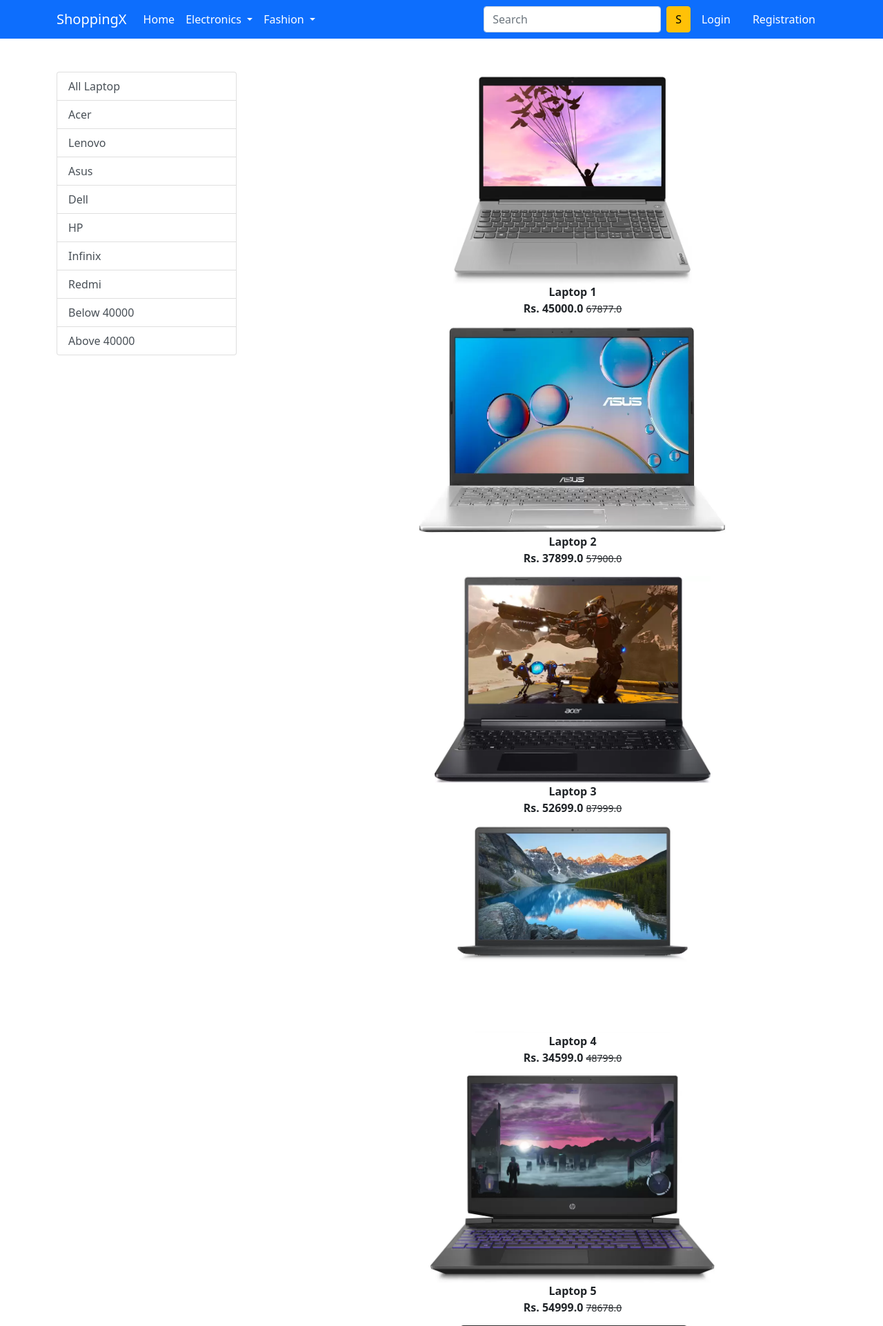
After one commit to Abhishek-003/Django_Ecommerce_website, a Django app: page /laptop/ in a window 1280 px wide. The commit adds this page. Shown: the top 1922 px of the page at 69% size. Run offline with Django 4.2, Linux system fonts and the light colour scheme; data comes from the database, SQL or seed files in the repository; both versions use the stored data as it was after the commit; parts of the project's set-up code (start-up, migrations or seed data) failed here and were passed over; some libraries are stand-ins or nearby versions.

Commit message:
Implemented views for laptops, topwears and bottomwears

```diff
--- a/app/templates/app/base.html
+++ b/app/templates/app/base.html
@@ -39,7 +39,7 @@
              </a>
              <ul class="dropdown-menu" aria-labelledby="electronicsDropdown">
                <li><a class="dropdown-item" href="{% url 'mobile' %}">Mobile</a></li>
-               <li><a class="dropdown-item" href="#">Laptop</a></li>
+               <li><a class="dropdown-item" href="{% url 'laptop' %}">Laptop</a></li>
              </ul>
            </li>
            <li class="nav-item dropdown">
@@ -47,8 +47,8 @@
                Fashion
              </a>
              <ul class="dropdown-menu" aria-labelledby="fashionDropdown">
-               <li><a class="dropdown-item" href="#">Top Wear</a></li>
-               <li><a class="dropdown-item" href="#">Bottom Wear</a></li>
+               <li><a class="dropdown-item" href="{% url 'topwear' %}">Top Wear</a></li>
+               <li><a class="dropdown-item" href="{% url 'bottomwear' %}">Bottom Wear</a></li>
              </ul>
            </li>
          </ul>
--- /dev/null
+++ b/app/templates/app/laptop.html
@@ -0,0 +1,39 @@
+{% extends 'app/base.html' %}
+{% load static %}
+{% block title %}Laptop{% endblock title %}
+{% block main-content %}
+<div class="container my-5">
+ <div class="row">
+  <div class="col-sm-3">
+    <div class="list-group">
+        <a href="{% url 'laptop' %}" class="list-group-item list-group-item-action" aria-current="true">All Laptop</a>
+        <a href="{% url 'laptopdata' 'Acer' %}" class="list-group-item list-group-item-action" aria-current="true">Acer</a>
+        <a href="{% url 'laptopdata' 'Lenovo' %}" class="list-group-item list-group-item-action" aria-current="true">Lenovo</a>
+        <a href="{% url 'laptopdata' 'Asus' %}" class="list-group-item list-group-item-action" aria-current="true">Asus</a>
+        <a href="{% url 'laptopdata' 'Dell' %}" class="list-group-item list-group-item-action" aria-current="true">Dell</a>
+        <a href="{% url 'laptopdata' 'HP' %}" class="list-group-item list-group-item-action" aria-current="true">HP</a>
+        <a href="{% url 'laptopdata' 'Infinix' %}" class="list-group-item list-group-item-action" aria-current="true">Infinix</a>
+        <a href="{% url 'laptopdata' 'Redmi' %}" class="list-group-item list-group-item-action" aria-current="true">Redmi</a>
+        <a href="{% url 'laptopdata' 'below' %}" class="list-group-item list-group-item-action" aria-current="true">Below 40000</a>
+        <a href="{% url 'laptopdata' 'above' %}" class="list-group-item list-group-item-action" aria-current="true">Above 40000</a>
+    </div>
+  </div>
+  <div class="col-sm-8 offset-sm-1">
+    <div class="row">
+        {% for laptop in laptops %}
+          <a href="{% url 'product-detail' laptop.id %}" class="btn">
+            <div class="item">
+                <img src="{{laptop.product_image.url}}" alt="" height="300" class="">
+                <div class="fw-bold">{{laptop.title}}</div>
+                <div class="fw-bold">
+                    Rs. {{laptop.discounted_price}}
+                    <small class="fw-light text-decoration-line-through">{{laptop.selling_price}}</small>
+                </div>
+            </div>
+          </a>
+        {% endfor %}
+    </div>
+  </div>
+ </div>
+</div>
+{% endblock main-content %}
--- a/app/templates/app/mobile.html
+++ b/app/templates/app/mobile.html
@@ -1,6 +1,6 @@
 {% extends 'app/base.html' %}
 {% load static %}
-{% block title %}Buy Now{% endblock title %}
+{% block title %}Mobile{% endblock title %}
 {% block main-content %}
 <div class="container my-5">
  <div class="row">
--- a/app/urls.py
+++ b/app/urls.py
@@ -4,6 +4,7 @@ from django.conf import settings
 from django.conf.urls.static import static
 from django.contrib.auth import views as auth_views
 from .forms import LoginForm, MyPasswordChangeForm, MyPasswordResetForm, MySetPasswordForm
+
 
 
 urlpatterns = [
@@ -28,6 +29,12 @@ urlpatterns = [
     path('password-reset-complete/', auth_views.PasswordResetCompleteView.as_view(template_name="app/password_reset_complete.html"), name="password_reset_complete"),
     path('mobile/', views.mobile, name='mobile'),
     path('mobile/<slug:data>', views.mobile, name='mobiledata'),
+    path('laptop/', views.laptop, name='laptop'),
+    path('laptop/<slug:data>', views.laptop, name='laptopdata'),
+    path('bottomwear/', views.bottomwear, name='bottomwear'),
+    path('bottomwear/<slug:data>', views.bottomwear, name='bottomweardata'),
+    path('topwear/', views.topwear, name='topwear'),
+    path('topwear/<slug:data>', views.topwear, name='topweardata'),
     path('accounts/login/', auth_views.LoginView.as_view(template_name='app/login.html', authentication_form=LoginForm), name='login'),
     path('logout/', auth_views.LogoutView.as_view(next_page='home'), name='logout'),
     path('registration/', views.CustomerRegistrationView.as_view(), name='customerregistration'),
--- a/app/views.py
+++ b/app/views.py
@@ -29,10 +29,12 @@ def product_detail(request, pk):
     product = Product.objects.get(pk=pk)
     if request.user.is_authenticated:
         item_already_in_cart = Cart.objects.filter(Q(product=product) & Q(user=request.user)).exists()
+        total_item = len(Cart.objects.filter(user=request.user))
     else:
         item_already_in_cart = False
+        total_item = 0
 
-    return render(request, 'app/productdetail.html', {'product':product, 'item_already_in_cart':item_already_in_cart})
+    return render(request, 'app/productdetail.html', {'product':product, 'item_already_in_cart':item_already_in_cart, 'total_item':total_item})
 
 @login_required
 def add_to_cart(request):
@@ -51,8 +53,9 @@ def show_cart(request):
     if request.user.is_authenticated:
         user = request.user
         cart = Cart.objects.filter(user=user)
-        if not cart:
-            return render(request, 'app/empty.html')
+        total_item = len(cart)
+        if not total_item:
+            return render(request, 'app/empty.html', {'total_item':total_item})
         amount = 0.0
         shipping_amount = 40.0
         total = 0.0
@@ -60,19 +63,21 @@ def show_cart(request):
             amount += temp_cart.quantity*temp_cart.product.discounted_price
         total = shipping_amount + amount
 
-        return render(request, 'app/addtocart.html', {'carts':cart, 'amount':amount, 'shipping_amount':shipping_amount, 'total':total})
+        return render(request, 'app/addtocart.html', {'carts':cart, 'amount':amount, 'shipping_amount':shipping_amount, 'total':total, 'total_item':total_item})
 
 def buy_now(request):
  return render(request, 'app/buynow.html')
 
 def address(request):
  add = Customer.objects.filter(user=request.user)
- return render(request, 'app/address.html', {'add': add})
+ total_item = len(Cart.objects.filter(user=request.user))
+ return render(request, 'app/address.html', {'add': add, 'total_item':total_item})
 
 @login_required
 def orders(request):
     op = OrderPlaced.objects.filter(user=request.user)
-    return render(request, 'app/orders.html', {'orders':op})
+    total_item = len(Cart.objects.filter(user=request.user))
+    return render(request, 'app/orders.html', {'orders':op, 'total_item':total_item})
 
 def mobile(request, data=None):
     if data is None:
@@ -84,7 +89,62 @@ def mobile(request, data=None):
     else:
         mobiles = Product.objects.filter(category='M').filter(brand=data)
 
-    return render(request, 'app/mobile.html', {'mobiles':mobiles})
+    if request.user.is_authenticated:
+        total_item = len(Cart.objects.filter(user=request.user))
+    else:
+        total_item = 0
+
+    return render(request, 'app/mobile.html', {'mobiles':mobiles, 'total_item':total_item})
+
+def laptop(request, data=None):
+    if data is None:
+        laptops = Product.objects.filter(category='L')
+    elif data == 'below':
+        laptops = Product.objects.filter(category='L').filter(discounted_price__lt=40000)
+    elif data == 'above':
+        laptops = Product.objects.filter(category='L').filter(discounted_price__gt=40000)
+    else:
+        laptops = Product.objects.filter(category='L').filter(brand=data)
+
+    if request.user.is_authenticated:
+        total_item = len(Cart.objects.filter(user=request.user))
+    else:
+        total_item = 0
+
+    return render(request, 'app/laptop.html', {'laptops':laptops, 'total_item':total_item})
+
+def bottomwear(request, data=None):
+    if data is None:
+        bottomwears = Product.objects.filter(category='BW')
+    elif data == 'below':
+        bottomwears = Product.objects.filter(category='BW').filter(discounted_price__lt=600)
+    elif data == 'above':
+        bottomwears = Product.objects.filter(category='BW').filter(discounted_price__gt=600)
+    else:
+        bottomwears = Product.objects.filter(category='BW').filter(brand=data)
+
+    if request.user.is_authenticated:
+        total_item = len(Cart.objects.filter(user=request.user))
+    else:
+        total_item = 0
+    return render(request, 'app/bottomwear.html', {'bottomwears':bottomwears, 'total_item':total_item})
+
+def topwear(request, data=None):
+    if data is None:
+        topwears = Product.objects.filter(category='TW')
+    elif data == 'below':
+        topwears = Product.objects.filter(category='TW').filter(discounted_price__lt=600)
+    elif data == 'above':
+        topwears = Product.objects.filter(category='TW').filter(discounted_price__gt=600)
+    else:
+        topwears = Product.objects.filter(category='TW').filter(brand=data)
+
+    if request.user.is_authenticated:
+        total_item = len(Cart.objects.filter(user=request.user))
+    else:
+        total_item = 0
+
+    return render(request, 'app/topwear.html', {'topwears':topwears, 'total_item':total_item})
 
 
 class CustomerRegistrationView(View):
@@ -129,8 +189,9 @@ def payment_done(request):
 class ProfileView(View):
     def get(self, request):
         form = CustomerProfileForm()
+        total_item = len(Cart.objects.filter(user=request.user))
 
-        return render(request, 'app/profile.html', {'form':form})
+        return render(request, 'app/profile.html', {'form':form, 'total_item':total_item})
 
     def post(self, request):
         form = CustomerProfileForm(request.POST)
```
Also changed, not shown: app/templates/app/bottomwear.html (added, +35 -0 lines), app/templates/app/topwear.html (added, +36 -0 lines), db.sqlite3.
